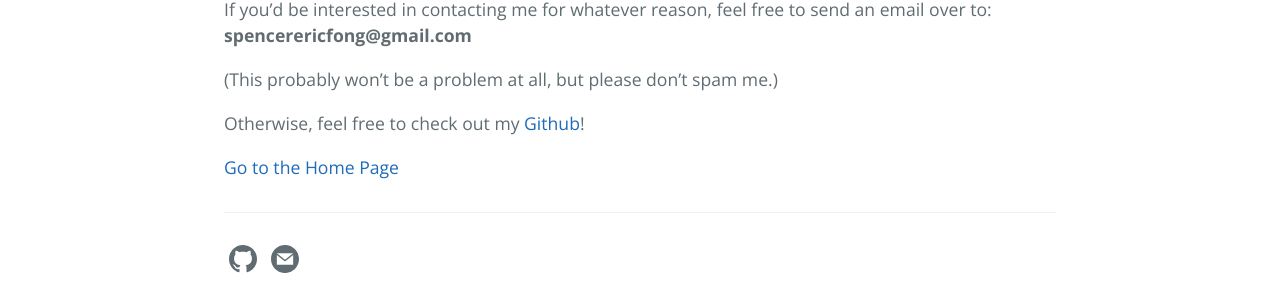
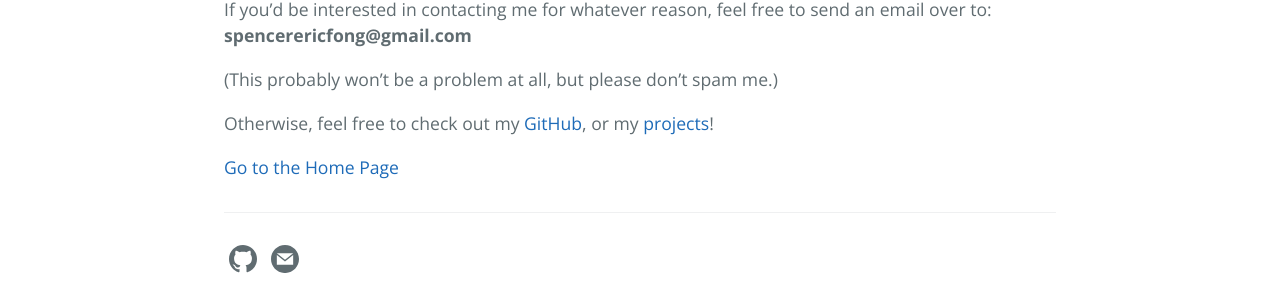
Before and after one commit to spencerericfong/spencerericfong.github.io, a Jekyll site: the page built from contact.md, in a window 1280 px wide. Shown: the part 425-731 px from the top of the page. Built offline with Jekyll 4.4.1, drawn with Linux system fonts in a browser that asks for light colours.

Commit message:
update contact

```diff
--- a/contact.md
+++ b/contact.md
@@ -10,7 +10,7 @@ If you'd be interested in contacting me for whatever reason, feel free to send a
 (This probably won't be a problem at all, but please don't spam me.)
 
 
-Otherwise, feel free to check out my [Github](https://github.com/spencerericfong)!
+Otherwise, feel free to check out my [GitHub](https://github.com/spencerericfong), or my [projects](/projects.html)!
 
 
 [Go to the Home Page]({{ site.url }}{{ site.baseurl }})
```
